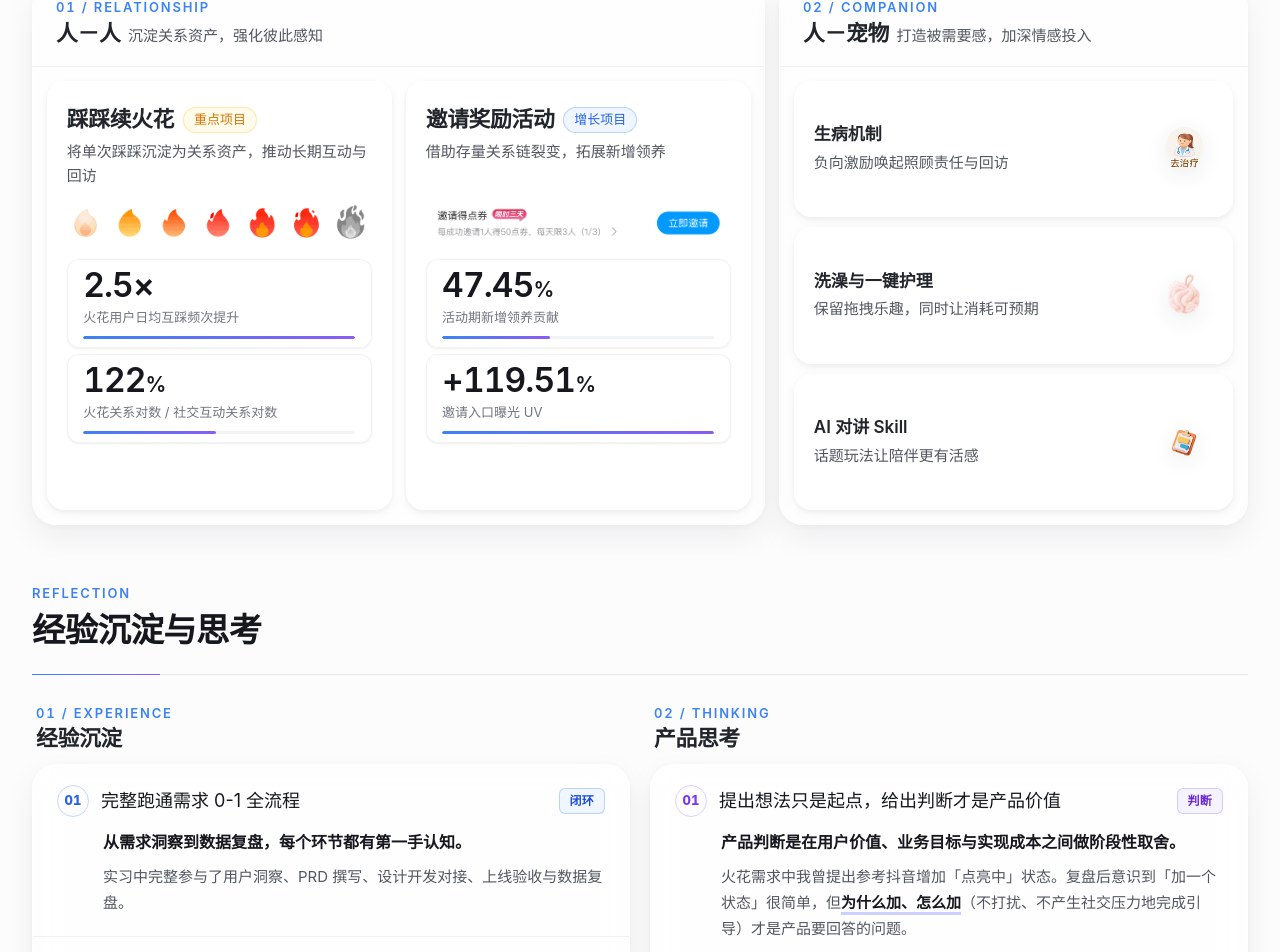
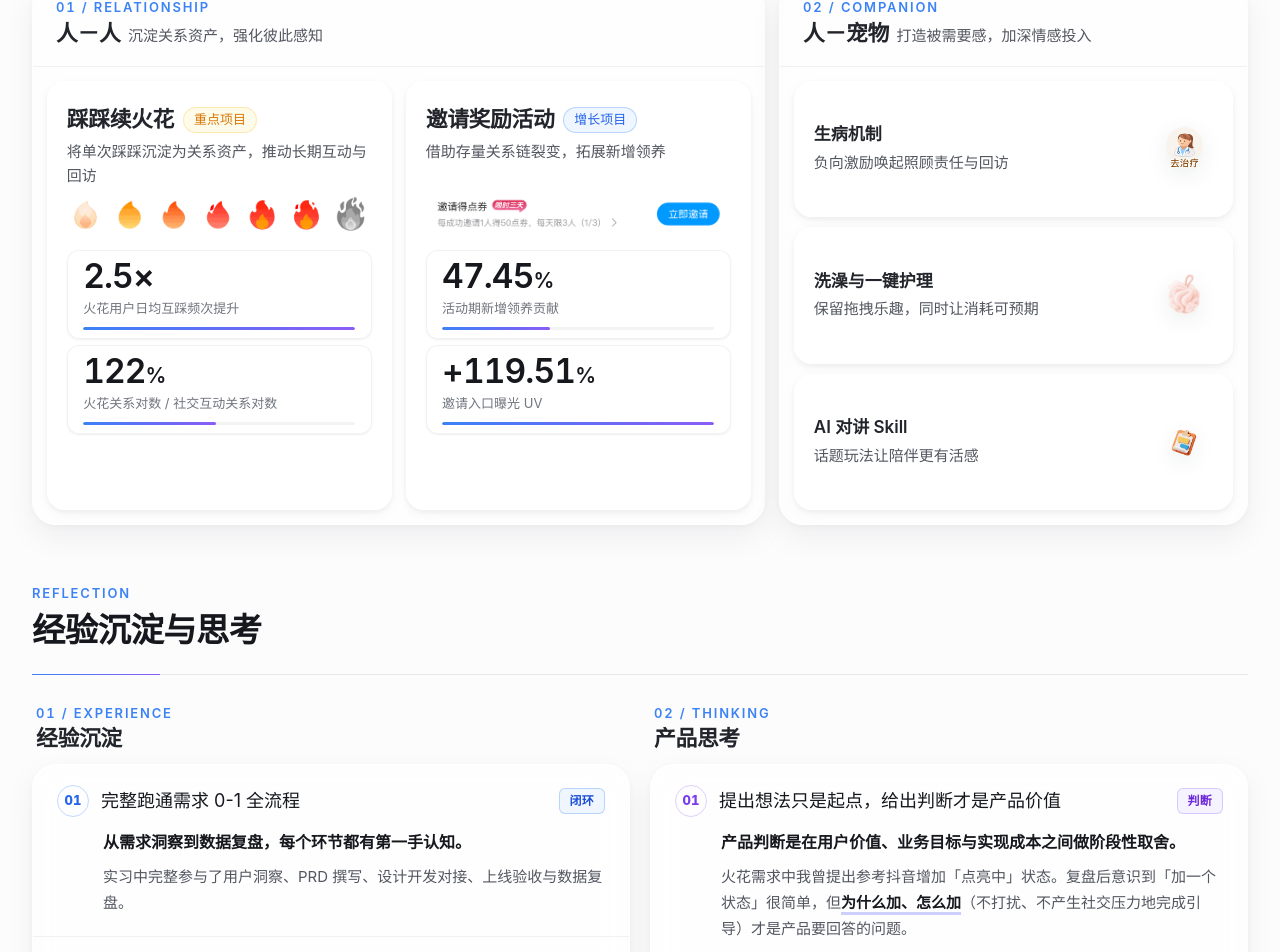
Before and after one commit to kajun2002/portfolio-site, a React (Vite) app: page /#about in a window 1280 px wide. Shown: the part 1717-2669 px from the top of the page. Built offline with nearby package versions, Linux system fonts and the light colour scheme.

Commit message:
Work map: remove desktop art top margin so images sit flush under subtitle

```diff
--- a/app/globals.css
+++ b/app/globals.css
@@ -235,8 +235,8 @@ img { display:block; max-width:100%; }
   .project-node-main { min-height:0; padding:var(--work-card-y) clamp(16px,1.5vw,22px); }
   .node-title-row { gap:clamp(6px,.7vw,10px); margin-top:clamp(5px,.8vh,9px); }
   .project-node-main>p { margin-top:clamp(5px,.8vh,9px); }
-  .fire-level-art { height:clamp(44px,6.5vh,58px); margin-top:clamp(7px,1.1vh,11px); }
-  .invite-bar-art { height:clamp(44px,6.5vh,58px); margin-top:clamp(7px,1.1vh,11px); }
+  .fire-level-art { height:clamp(44px,6.5vh,58px); margin-top:0; }
+  .invite-bar-art { height:clamp(44px,6.5vh,58px); margin-top:0; }
   .project-node-main .work-metrics { grid-template-columns:1fr; gap:clamp(6px,.8vh,10px); margin:clamp(7px,1.2vh,11px) 0; }
   .work-metrics>div { padding:clamp(7px,1vh,11px) clamp(12px,1.2vw,18px); }
   .metric-bar { margin-top:clamp(7px,1vh,10px)!important; }
```
